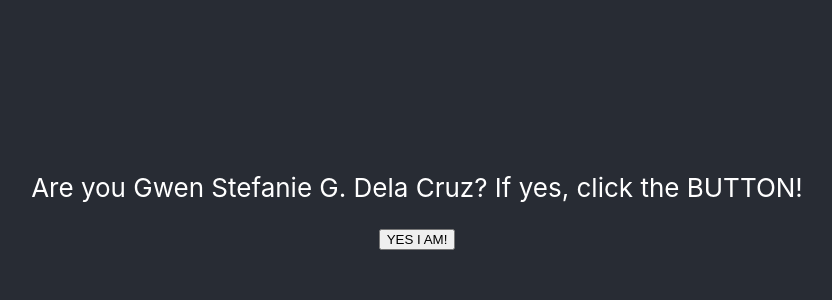
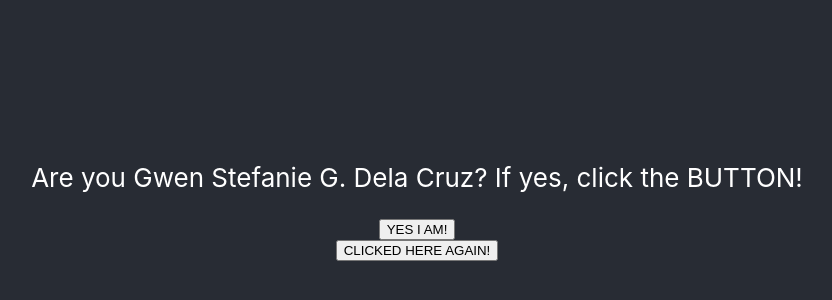
Before and after one commit to YelMariel/Forbaby, a React (Create React App) app in the folder newclientt/: page / in a window 1280 px wide. Shown: the part 202-502 px from the top of the page, without its empty margins (223-1055 px from the left). Built offline with nearby package versions, Linux system fonts and the light colour scheme.

Commit message:
Update App.js

```diff
--- a/newclientt/src/App.js
+++ b/newclientt/src/App.js
@@ -3,9 +3,13 @@ import './App.css';
 
 function App() {
    const [showMessage, setShowMessage] = useState(false);
+   const [showMessage1, setShowMessage1] = useState(false);
 
   const handleButtonClick = () => {
     setShowMessage(true);
+  };
+   const handleButtonClick1 = () => {
+    setShowMessage1(true);
   };
 
   return (
@@ -26,6 +30,19 @@ function App() {
       {showMessage && (
         <p>HI LOVE! seems simple yea? I am trying to get back on my track! Anyways!
          Can you be my valentine?</p>
+
+      )}
+    <button
+        className="App-button"
+        onClick={handleButtonClick1}
+      >
+         CLICKED HERE AGAIN!
+      </button>
+
+           {showMessage1 && (
+        <p>HI LOVE! seems simple yea? I am trying to get back on my track! Anyways!
+         Can you be my valentine?</p>
+
       )}
       </header>
     </div>
```
